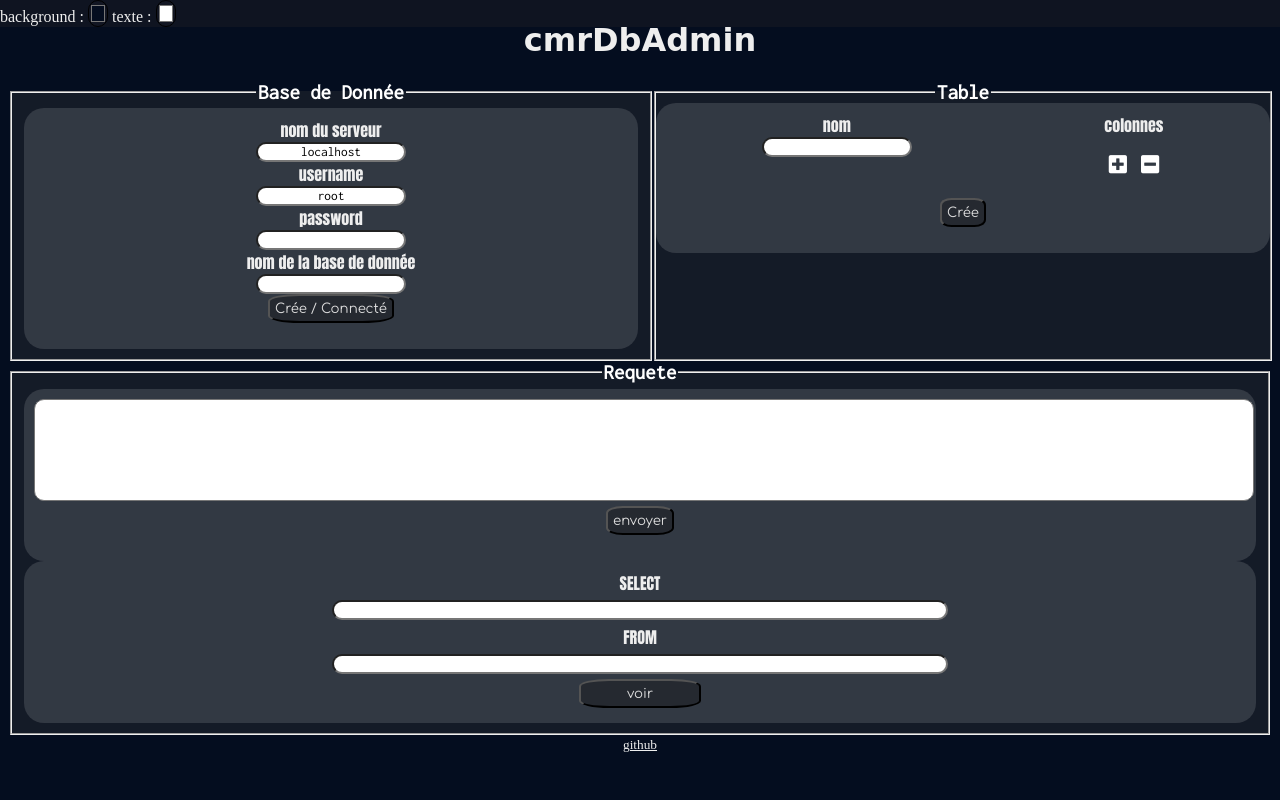
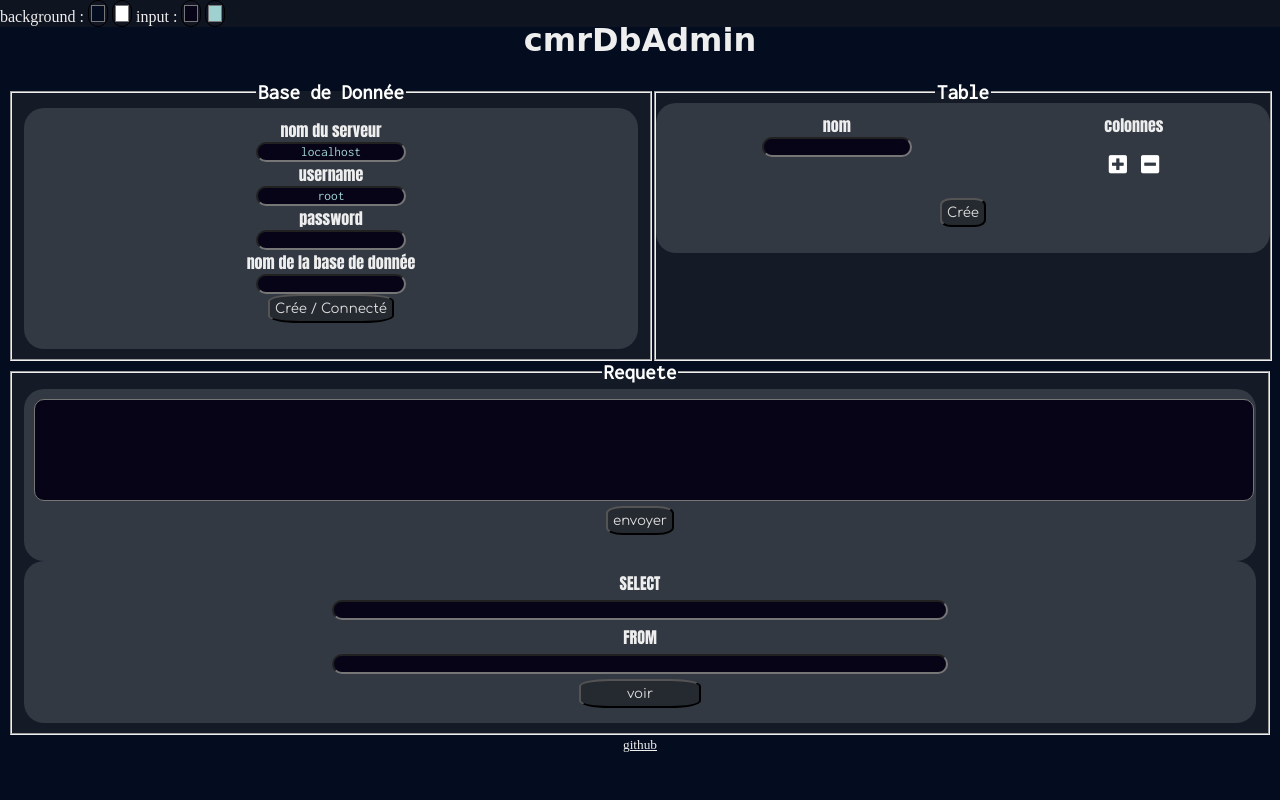
Before and after one commit to cmrweb/cmrDbAdmin, a PHP site: page / in a window 1280 px wide. Run offline with PHP 8.4, Linux system fonts and the light colour scheme; some web fonts are replaced.

Commit message:
add custom input

```diff
--- a/index.php
+++ b/index.php
@@ -16,8 +16,10 @@
 <div>
 <p>background :</p>
 <input type="color" value="#040d1f" id="bgclr">
-<p>texte :</p>
 <input type="color" value="#ffffff" id="txtclr">
+<p>input :</p>
+<input type="color" value="#060416" id="inbgclr">
+<input type="color" value="#9fd1d1" id="intxtclr">
 </div>
     <h1>cmrDbAdmin</h1>
 </header>
--- a/script.js
+++ b/script.js
@@ -45,4 +45,8 @@ $(document).on('change',function(){
 	$('legend,input[type=submit],li').css({
 		'color' : $('#txtclr').val()
 	});
+	$('[type=text]').css({
+		'background' : $('#inbgclr').val(),
+		'color' : $('#intxtclr').val()
+	});
 });
--- a/style.css
+++ b/style.css
@@ -1,5 +1,8 @@
 @import url('https://fonts.googleapis.com/css?family=Anton|Comfortaa|Coiny|Inconsolata');
-
+*::selection{
+    background: #cfbc0b;
+    color:#000;
+}
 body{
     background: #040d1f;color:#eee;
     text-align: center;
@@ -69,6 +72,10 @@ fieldset:nth-child(2) {
     background: #1f2227a8;color:#ddd;padding: 5px;margin: 5px auto;
     border-radius: 25%;font-family: 'Comfortaa', cursive;
 }
+[type=text]{
+    background:#060416;
+    color: #9fd1d1;
+}
 .field input {
     width: 100%
 }
```
Also changed, not shown: README.md.
